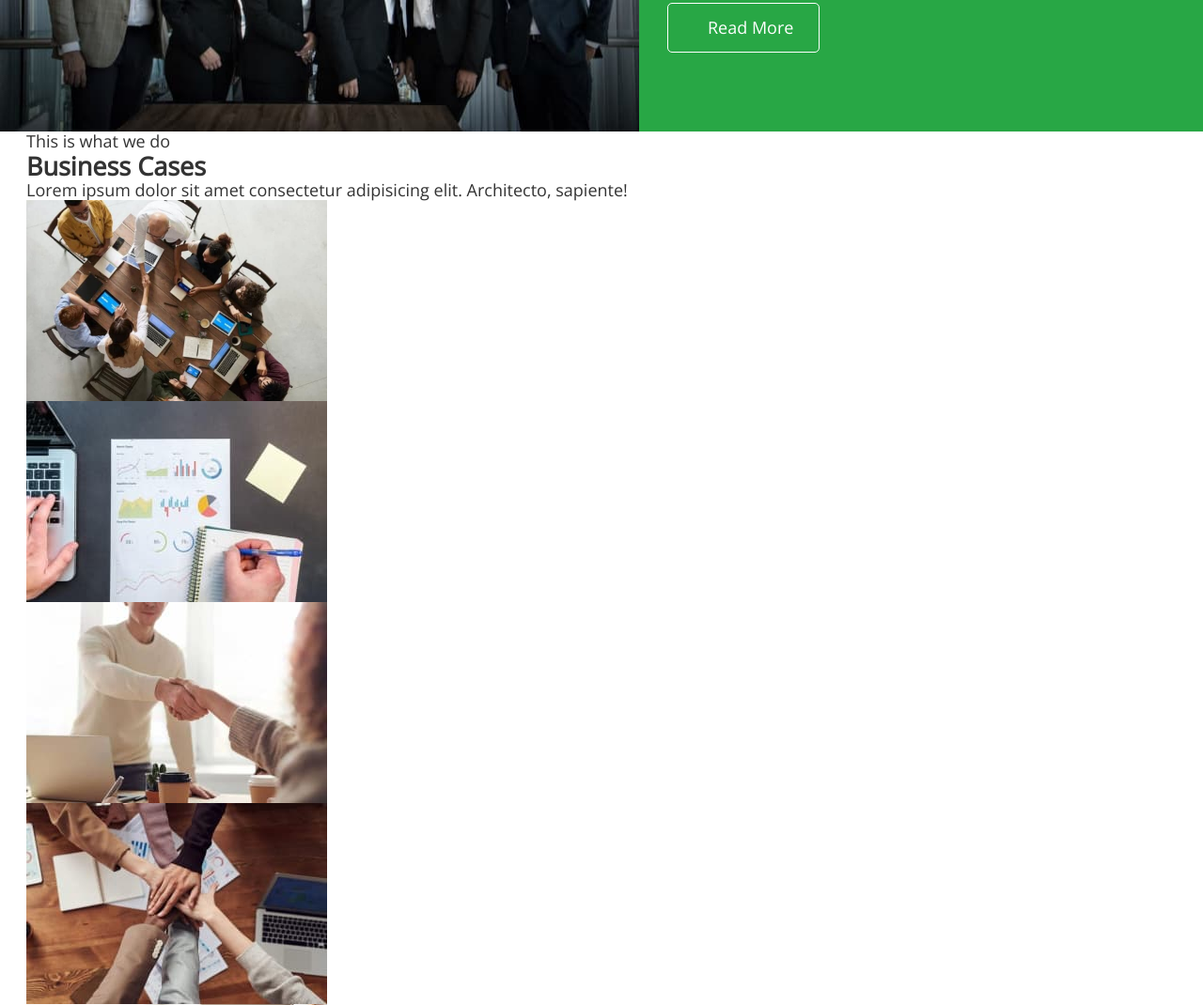
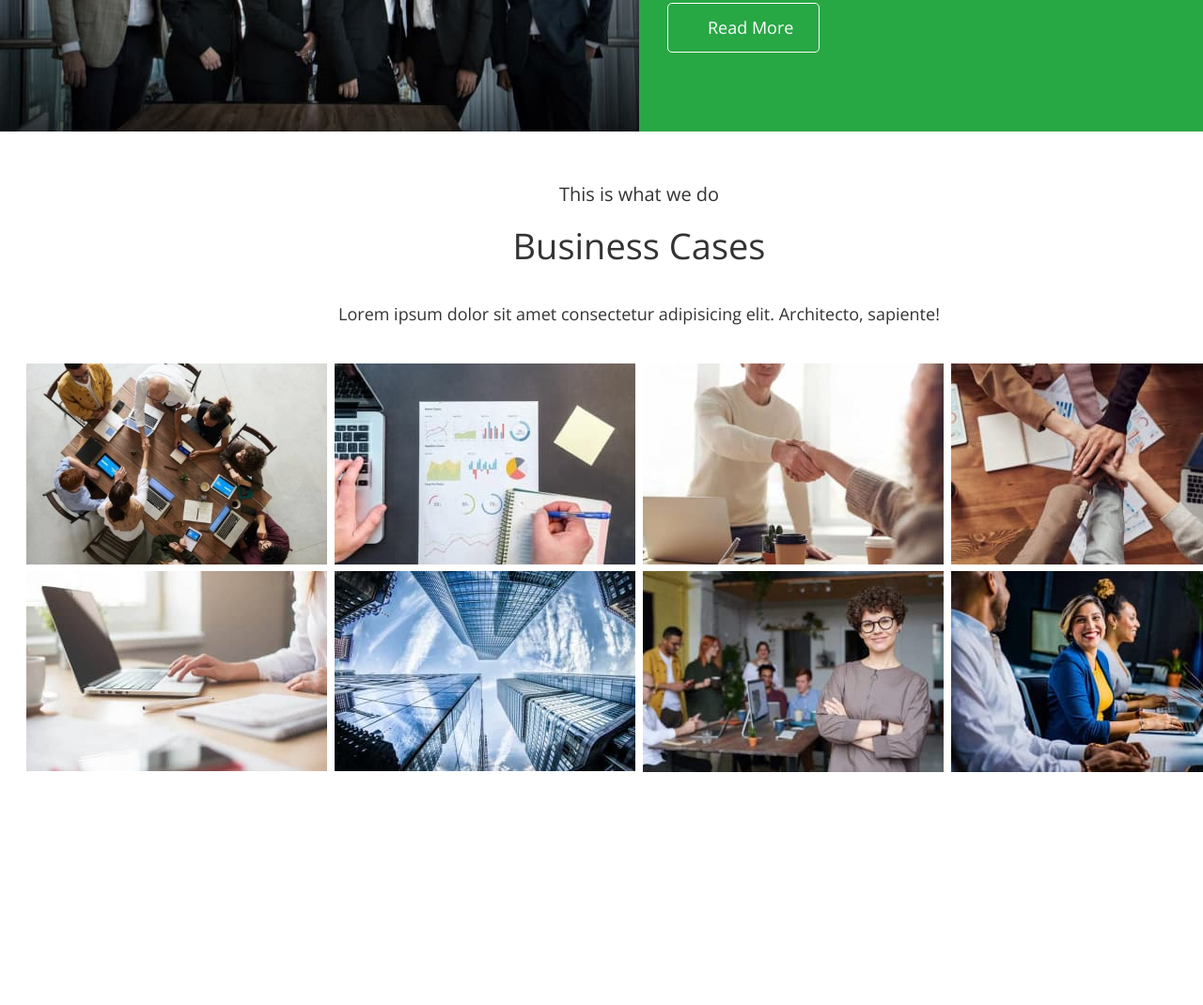
Before and after one commit to svoits/fson-77-himars, a plain HTML site: page index.html in a window 1280 px wide. Shown: the part 1430-2500 px from the top of the page at 94% size. After the commit the page ends 2300 px from the top, so only its background shows below. Drawn offline with nearby package versions, Linux system fonts and the light colour scheme.

Commit message:
add styles for business cases section

```diff
--- a/css/styles.css
+++ b/css/styles.css
@@ -148,8 +148,8 @@ address {
 /* About Styles */
 
 .about {
-  padding:119px 0 19px;
-  background-color: #F4F4F4;
+  padding: 119px 0 19px;
+  background-color: #f4f4f4;
 }
 
 .about .container {
@@ -162,23 +162,19 @@ address {
   text-align: center;
 }
 
-
 .about-title {
   font-weight: 400;
   font-size: 20px;
   line-height: 1.65;
-
 
   margin-bottom: 16px;
 }
 
 .about-description {
   line-height: 1.56;
-
 }
 
 /* Solutions Styles */
-
 
 .solutions .container {
   padding: 0;
@@ -222,3 +218,39 @@ address {
   padding: 11px 27px 12px 42px;
   display: inline-block;
 }
+
+/* business cases styles */
+
+.bcases {
+  padding: 50px 0 48px;
+
+  text-align: center;
+  color: var(--primary-text-color);
+}
+
+.bcases-subtitle {
+  margin-bottom: 15px;
+
+  font-size: 20px;
+  line-height: 1.65;
+}
+
+.bcases-title {
+  margin-bottom: 34px;
+
+  font-weight: 300;
+  font-size: 38px;
+  line-height: 1.26;
+}
+
+.bcases-desciptions {
+  margin-bottom: 39px;
+
+  line-height: 1.56;
+}
+
+.bcases-list {
+  display: flex;
+  flex-wrap: wrap;
+  gap: 7px 8px;
+}
```
Lines whose indentation alone changed are shown as unchanged.
